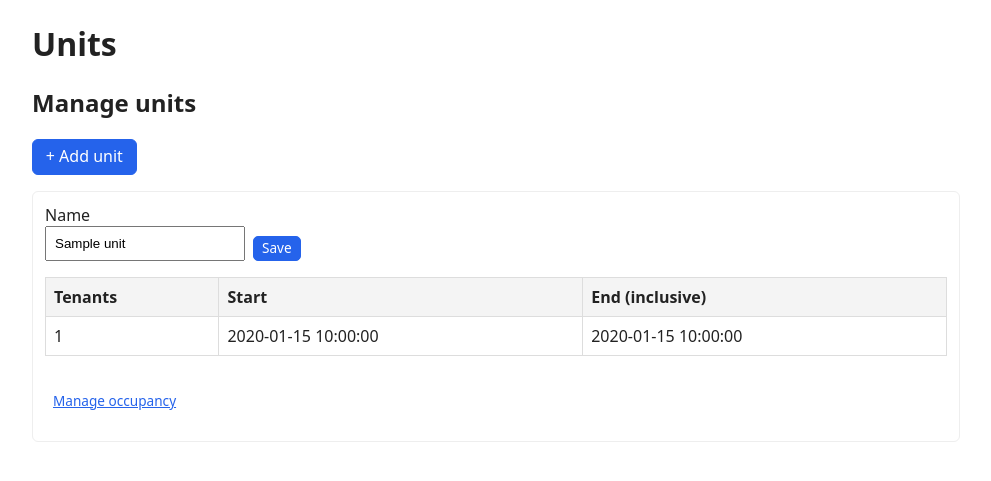
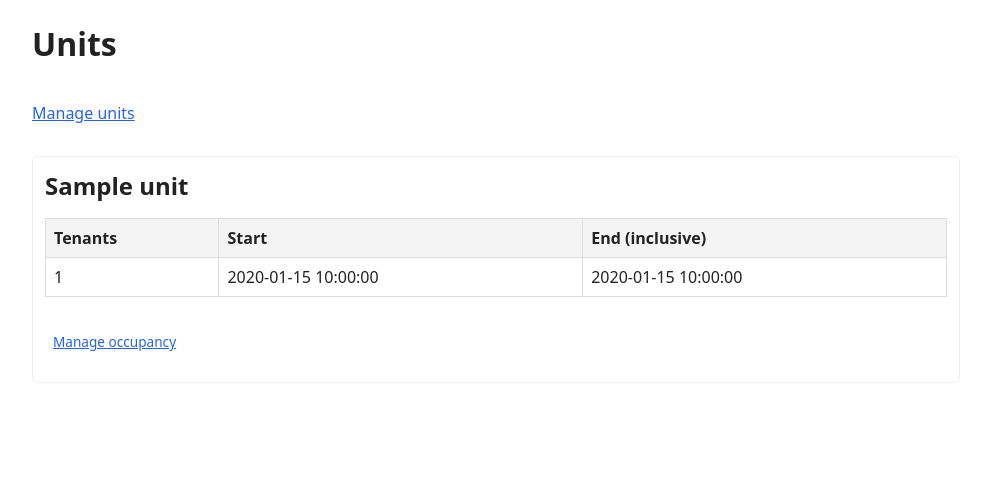
Before and after one commit to vtlinh/mai-rentals, a Python web app: template app/templates/units.html in a window 1280 px wide. Shown: the part 74-555 px from the top of the page, without its empty margins (144-1135 px from the left). Run offline with Jinja, Linux system fonts and the light colour scheme; the template is opened without the code that fills it: most values are stand-ins (such as "Sample title", 1, 10 or a date in 2020).

Commit message:
Split units into overview + Manage units page (#14)
The Units page becomes a clean read-only overview: each unit's name, its
occupancy table, and a "Manage occupancy" button. A new "Manage units"
button at the top opens a dedicated /units/manage page that hosts the
"+ Add unit" button and the inline name-editing forms.

Unit-mutation handlers (create, edit name) now redirect to /units/manage
so the editing session stays there.


Claude-Session: https://claude.ai/code/session_013fMwc27PXHhdyBYwmyFVBm

Co-authored-by: Claude <noreply@anthropic.com>

```diff
--- a/app/templates/unit_form.html
+++ b/app/templates/unit_form.html
@@ -10,7 +10,7 @@
 </form>
 <div class="sticky-save">
   <button class="btn" type="submit" form="unitform">Save</button>
-  <a class="btn-secondary" href="{{ url_for('main.units_list') }}">Cancel</a>
+  <a class="btn-secondary" href="{{ url_for('main.units_manage') }}">Cancel</a>
 </div>
 
 {% else %}
--- a/app/templates/units.html
+++ b/app/templates/units.html
@@ -2,19 +2,13 @@
 {% block title %}Units{% endblock %}
 {% block body %}
 <h1>Units</h1>
-
-<h2>Manage units</h2>
-<p><a class="btn" href="{{ url_for('main.units_new') }}">+ Add unit</a></p>
+<p class="actions">
+  <a class="btn-secondary" href="{{ url_for('main.units_manage') }}">Manage units</a>
+</p>
 
 {% for unit in units %}
 <div style="border:1px solid #eee; border-radius:6px; padding:0.75rem; margin:1rem 0;">
-  <form method="post" action="{{ url_for('main.units_edit', uid=unit.id) }}"
-        style="display:flex; gap:0.5rem; align-items:flex-end; flex-wrap:wrap;">
-    <label style="display:inline-block; margin:0;">Name<br>
-      <input name="name" required value="{{ unit.name }}"></label>
-    <input type="hidden" name="note" value="{{ unit.note }}">
-    <button class="btn btn-sm" type="submit">Save</button>
-  </form>
+  <h2 style="margin:0 0 0.5rem 0;">{{ unit.name }}</h2>
 
   <table>
     <tr><th>Tenants</th><th>Start</th><th>End (inclusive)</th></tr>
@@ -33,6 +27,6 @@
   </p>
 </div>
 {% else %}
-<p class="muted">No units yet.</p>
+<p class="muted">No units yet. <a href="{{ url_for('main.units_manage') }}">Manage units</a> to add one.</p>
 {% endfor %}
 {% endblock %}
```
Also changed, not shown: app/routes.py (+9 -2 lines), app/templates/manage_units.html (added, +23 -0 lines).
